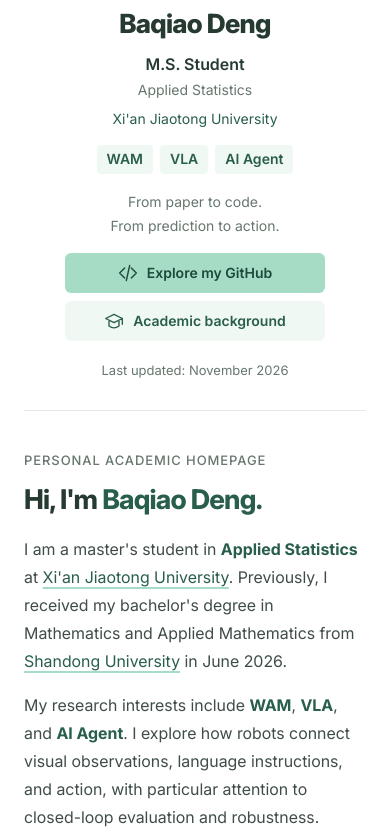
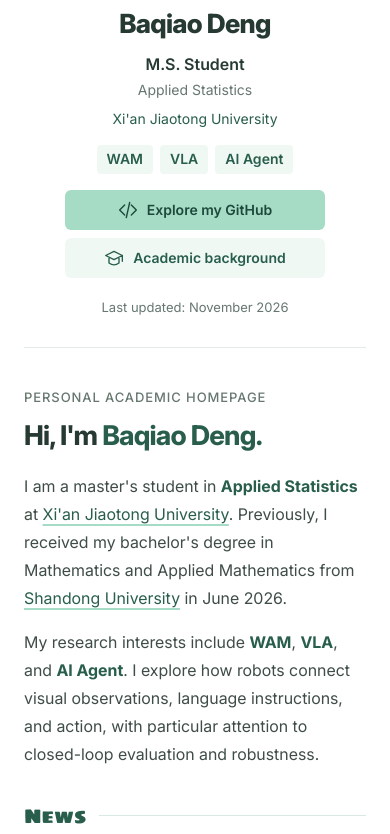
Before and after one commit to MERCYAI/MERCYAI, a plain HTML site: page index.html in a window 390 px wide. Shown: the part 299-1133 px from the top of the page. Drawn offline with Linux system fonts and the light colour scheme.

Commit message:
Remove profile motto and align university emblems

```diff
--- a/index.html
+++ b/index.html
@@ -7,7 +7,7 @@
   <meta name="description" content="Baqiao Deng — Master's student in Applied Statistics at Xi'an Jiaotong University, with interests in WAM · VLA · AI Agent." />
   <title>Baqiao Deng | Academic Homepage</title>
   <link rel="icon" type="image/svg+xml" href="./assets/favicon.svg" />
-  <link rel="stylesheet" href="./styles.css?v=20261121-media-2" />
+  <link rel="stylesheet" href="./styles.css?v=20261121-profile-cleanup-1" />
   <script src="./app.js?v=20261121-media-2" defer></script>
 </head>
 <body>
@@ -49,7 +49,6 @@
         </div>
       </div>
       <div class="profile-research" aria-label="Research areas"><span>WAM</span><span>VLA</span><span>AI Agent</span></div>
-      <p class="profile-motto">From paper to code.<br/>From prediction to action.</p>
       <div class="profile-links">
         <a class="profile-primary" href="https://github.com/MERCYAI" target="_blank" rel="noopener"><svg class="icon" aria-hidden="true"><use href="#icon-code"/></svg>Explore my GitHub</a>
         <a class="profile-secondary" href="#education"><svg class="icon" aria-hidden="true"><use href="#icon-school"/></svg>Academic background</a>
@@ -114,7 +113,7 @@
         <div class="section-heading"><h2 id="education-title">Education</h2><span class="section-rule" aria-hidden="true"></span></div>
         <ul class="education-list">
           <li class="education-item"><a class="school-logo-link" href="https://www.xjtu.edu.cn/" target="_blank" rel="noopener" aria-label="Xi'an Jiaotong University"><img class="school-logo" src="./assets/xian-jiaotong-university.jpg" alt="Xi'an Jiaotong University emblem" width="56" height="56" loading="lazy"/></a><div class="education-content"><div class="education-top"><h3>Xi'an Jiaotong University</h3><span class="current-badge">Current</span></div><div class="education-meta"><p class="education-role">M.S. Student <span>· Applied Statistics</span></p><span class="education-period"><time datetime="2026-09">2026.09</time> – Present</span></div><p class="education-note">Expected graduation: June 2029.</p></div></li>
-          <li class="education-item"><a class="school-logo-link" href="https://www.sdu.edu.cn/" target="_blank" rel="noopener" aria-label="Shandong University"><img class="school-logo" src="./assets/shandong-university.svg" alt="Shandong University emblem" width="56" height="56" loading="lazy"/></a><div class="education-content"><div class="education-top"><h3>Shandong University</h3></div><div class="education-meta"><p class="education-role">Bachelor's Degree <span>· Mathematics and Applied Mathematics</span></p><span class="education-period"><time datetime="2022-09">2022.09</time> – <time datetime="2026-06">2026.06</time></span></div></div></li>
+          <li class="education-item"><a class="school-logo-link" href="https://www.sdu.edu.cn/" target="_blank" rel="noopener" aria-label="Shandong University"><img class="school-logo school-logo--sdu" src="./assets/shandong-university.svg" alt="Shandong University emblem" width="56" height="56" loading="lazy"/></a><div class="education-content"><div class="education-top"><h3>Shandong University</h3></div><div class="education-meta"><p class="education-role">Bachelor's Degree <span>· Mathematics and Applied Mathematics</span></p><span class="education-period"><time datetime="2022-09">2022.09</time> – <time datetime="2026-06">2026.06</time></span></div></div></li>
         </ul>
       </section>
 
--- a/styles.css
+++ b/styles.css
@@ -43,8 +43,7 @@ strong{color:var(--theme-text);font-weight:700}img{display:block;max-width:100%;
 .profile-university{margin:4px 0 0;font-size:.875rem}.profile-university a:hover{text-decoration:underline}
 .profile-research{display:flex;flex-wrap:wrap;justify-content:center;gap:7px;margin-top:20px}
 .profile-research span{padding:2px 10px;border-radius:4px;background:var(--theme-surface);color:var(--theme-text);font-size:.875rem;font-weight:600}
-.profile-motto{margin:20px 0;color:var(--muted);font-size:.875rem;line-height:1.7}
-.profile-links{display:grid;gap:9px;max-width:236px;margin:auto}
+.profile-links{display:grid;gap:9px;max-width:236px;margin:20px auto 0}
 .profile-links a{display:flex;justify-content:center;align-items:center;gap:9px;min-height:43px;border-radius:6px;font-size:.875rem;font-weight:600;transition:background 160ms ease}
 .profile-primary{background:var(--theme-color);color:var(--theme-hover)}.profile-primary:hover{background:#94CFB7}
 .profile-secondary{background:var(--theme-surface);color:var(--theme-text)}.profile-secondary:hover{background:#E1F1E9}
@@ -100,6 +99,8 @@ h3{margin:0;color:var(--ink);font-size:1rem;font-weight:650;line-height:1.5}
 .education-item{display:grid;grid-template-columns:56px minmax(0,1fr);gap:20px;align-items:center;padding:20px 0;border-bottom:1px dashed var(--theme-line)}
 .education-item:first-child{padding-top:0}.education-item:last-child{border-bottom:0;padding-bottom:0}
 .school-logo-link{display:block}.school-logo{width:56px;height:56px;object-fit:contain}.education-content{min-width:0}
+/* Compensate for the SDU image's inset whitespace so both emblems look equal. */
+.school-logo--sdu{transform:scale(1.12);transform-origin:center}
 .education-top{display:flex;justify-content:space-between;align-items:baseline;flex-wrap:wrap;gap:5px 10px}
 .current-badge{border-radius:4px;padding:1px 8px;color:var(--theme-text);background:var(--theme-surface);font-size:.8125rem;font-weight:500}
 .education-meta{display:flex;align-items:baseline;flex-wrap:wrap;justify-content:space-between;gap:3px 12px;margin-top:4px}
@@ -121,10 +122,10 @@ h3{margin:0;color:var(--ink);font-size:1rem;font-weight:650;line-height:1.5}
   .layout{display:block;max-width:780px;margin:36px auto 0;padding-inline:32px}
   .sidebar{position:static;display:grid;grid-template-columns:232px minmax(0,1fr);gap:0 30px;text-align:left;margin-bottom:38px;padding:0 0 30px;border-bottom:1px solid var(--line)}
   .profile-header{display:contents}
-  .profile-avatar{grid-column:1;grid-row:1/5;align-self:center;margin:0}
-  .profile-identity,.profile-research,.profile-motto,.profile-links{grid-column:2}
-  .profile-research{justify-content:flex-start;margin-top:14px}.profile-motto{margin:14px 0}
-  .profile-links{display:flex;flex-wrap:wrap;max-width:none;margin:0;gap:8px}.profile-links a{min-height:40px;padding:4px 12px}
+  .profile-avatar{grid-column:1;grid-row:1/4;align-self:center;margin:0}
+  .profile-identity,.profile-research,.profile-links{grid-column:2}
+  .profile-research{justify-content:flex-start;margin-top:14px}
+  .profile-links{display:flex;flex-wrap:wrap;max-width:none;margin:14px 0 0;gap:8px}.profile-links a{min-height:40px;padding:4px 12px}
   .profile-updated{grid-column:1/-1;text-align:center;margin-top:20px}
   .top-nav{gap:16px}
 }
@@ -154,8 +155,8 @@ h3{margin:0;color:var(--ink);font-size:1rem;font-weight:650;line-height:1.5}
 @media(max-width:540px){
   .sidebar{display:block;text-align:center;padding-bottom:28px}
   .profile-avatar{width:192px;margin:0 auto 20px}.profile-avatar img{width:176px;height:176px}
-  .profile-name{font-size:1.65rem}.profile-research{justify-content:center}.profile-motto{margin-block:16px}
-  .profile-links{display:grid;max-width:260px;margin:auto}.profile-updated{margin-top:18px}
+  .profile-name{font-size:1.65rem}.profile-research{justify-content:center}
+  .profile-links{display:grid;max-width:260px;margin:16px auto 0}.profile-updated{margin-top:18px}
   .section-heading{gap:12px}.section-heading h2{font-size:1.25rem}
   .news-list{padding-inline:15px}.news-list li{grid-template-columns:1fr;gap:5px}
   .research-list li{grid-template-columns:52px minmax(0,1fr);gap:14px}.research-tag{width:52px;font-size:.8125rem}
```
